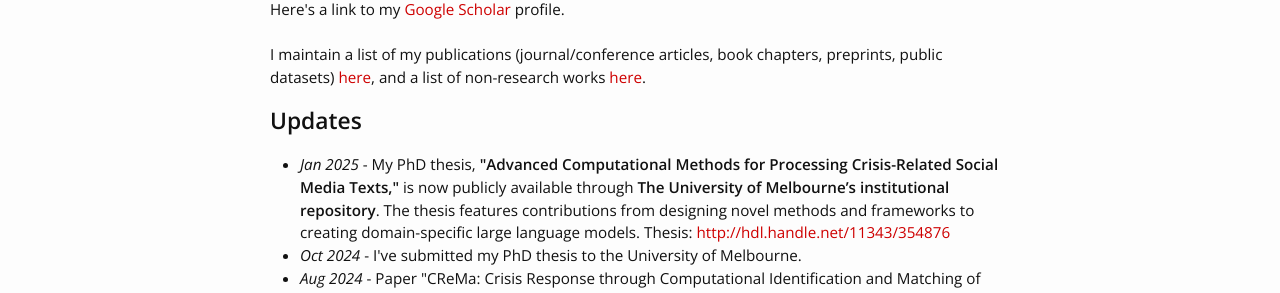
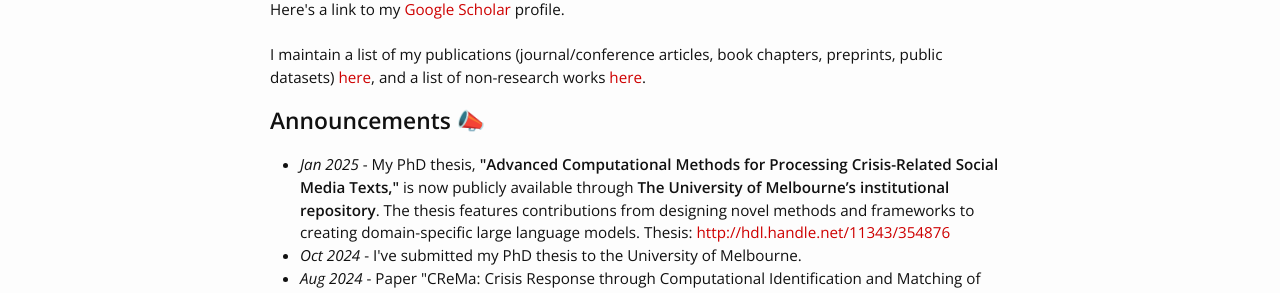
Before and after one commit to rabindralamsal/personal-site, a Jekyll site: the page built from index.html, in a window 1280 px wide. Shown: the part 499-792 px from the top of the page. Built offline with Jekyll 4.4.1, drawn with Linux system fonts in a browser that asks for light colours.

Commit message:
Update index.html

```diff
--- a/index.html
+++ b/index.html
@@ -15,7 +15,7 @@ I maintain a list of my publications (journal/conference articles, book chapters
 
 </div>
 
-<h2>Updates</h2>
+<h2>Announcements 📣</h2>
 <div class="updates" style="height: 20em; overflow-y: scroll;">
 <ul>
 <li><i>Jan 2025</i> - My PhD thesis, <b>"Advanced Computational Methods for Processing Crisis-Related Social Media Texts,"</b> is now publicly available through <b>The University of Melbourne’s institutional repository</b>. The thesis features contributions from designing novel methods and frameworks to creating domain-specific large language models. Thesis: <a href="http://hdl.handle.net/11343/354876">http://hdl.handle.net/11343/354876</a></li>
```
